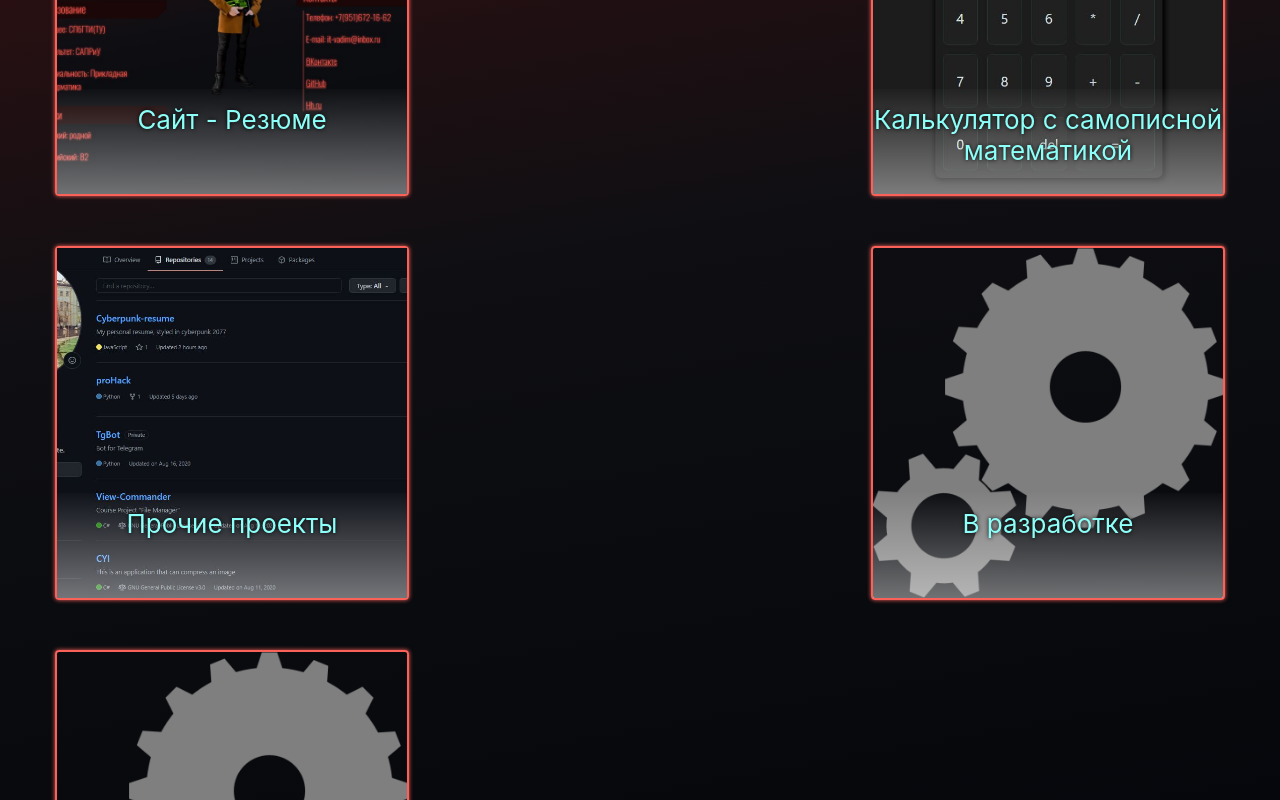
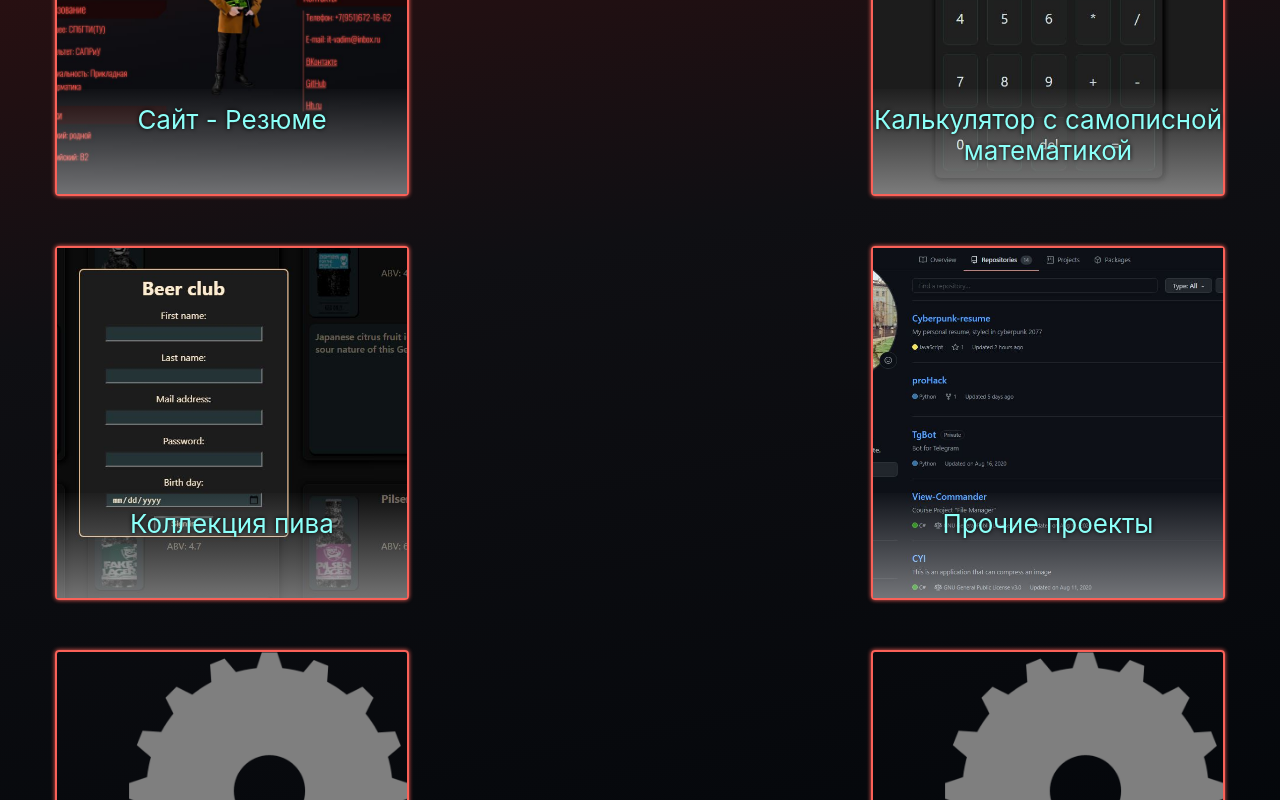
Before and after one commit to VadosLight/Cyberpunk-resume, a React (Create React App) app: page /projects in a window 1280 px wide. Shown: the part 419-1219 px from the top of the page. Built offline with nearby package versions, Linux system fonts and the light colour scheme.

Commit message:
add prj Beer Club

```diff
--- a/src/pages/Projects.jsx
+++ b/src/pages/Projects.jsx
@@ -4,6 +4,7 @@ import Project from "./components/Project";
 import firstImg from "./img/Projects/first.jpg";
 import secondImg from "./img/Projects/second.jpg";
 import calcImg from "./img/Projects/calc.jpg";
+import beerClub from "./img/Projects/beerClub.jpg";
 // import thirdImg from "./img/Projects/second.jpg";
 import lastImg from "./img/Projects/last.png";
 
@@ -21,6 +22,11 @@ function Projects() {
           text={"Калькулятор с самописной математикой"}
           href={"https://vadoslight.github.io/Andersen_lab_7/"}
           image={calcImg}
+        />
+        <Project
+          text={"Коллекция пива"}
+          href={"https://react-1-vadoslight.vercel.app/"}
+          image={beerClub}
         />
         <Project
           text={"Прочие проекты"}
```
Also changed, not shown: src/pages/img/Projects/beerClub.jpg (added).
